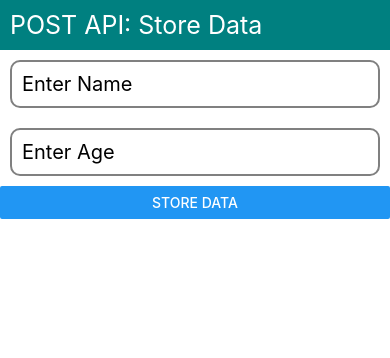
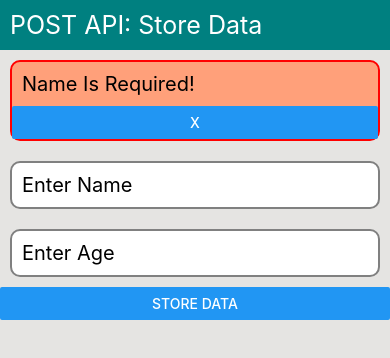
Before and after one commit to TahmeedMahbub/React-Native-Practise, a React Native app: screen / in a window 390 px wide. Both pictures are taken after a click on the button "STORE DATA". Shown: the top 358 px of the page. Built offline with nearby package versions, Linux system fonts and the light colour scheme; no server answers.

Commit message:
Form Validation and Alert Show

```diff
--- a/App.js
+++ b/App.js
@@ -1,5 +1,5 @@
 import React, { useEffect, useState } from 'react';
-import {View, Text, StyleSheet, StatusBar, Button, ScrollView, FlatList, TextInput} from 'react-native';
+import {View, Text, StyleSheet, StatusBar, Button, ScrollView, FlatList, TextInput, TouchableHighlight} from 'react-native';
 
 
 const Header=()=>{
@@ -7,7 +7,7 @@ const Header=()=>{
     <View>
       <StatusBar
         backgroundColor="teal"
-        barStyle="dark-content"
+        barStyle="light-content"
       />
       <Text style={style.header}>
         POST API: Store Data
@@ -15,6 +15,8 @@ const Header=()=>{
     </View>
     );
 }
+
+
 const App = () => {
 
   // const getApi= async()=>{
@@ -29,15 +31,18 @@ const App = () => {
   // }, [])
 
   const storeApi = async()=>{
+    if(!name) {
+      setAlert("danger");
+      setAlertMessage("Name Is Required!");
+      return false;
+    }
+    if(!age) {
+      setAlert("danger");
+      setAlertMessage("Age Is Required!");
+      return false;
+    }
 
     const postData ={name, age};
-
-    // IF KEY AND VARIABLE NAME IS SAME, KEY CAN BE SKIPPED
-    // const postData ={
-    //   name: name,
-    //   age: age
-    // }
-
 
     const url = "http://10.0.2.2:3000/users";
     var result = await fetch(url, {
@@ -51,6 +56,8 @@ const App = () => {
     if(result) {
       setAge("");
       setName("");
+      setAlert("success");
+      setAlertMessage("Data Stored Successfully!");
     }
 
   }
@@ -60,10 +67,43 @@ const App = () => {
 
   const [name, setName] = useState("");
   const [age, setAge] = useState("");
+  const [alert, setAlert] = useState("");
+  const [alertMessage, setAlertMessage] = useState("");
+
+
+  const closeAlert=()=>{
+    setAlert("");
+  }
 
   return (
     <View style={style.main}>
       <Header />
+
+      {
+        alert && alert == "danger"
+        ?
+          <View style={style.dangerAlert}>
+            <Text style={style.text}>
+              {alertMessage}
+            </Text>
+            <Button title="X" onPress={()=>closeAlert()} />
+          </View>
+        :
+          null
+      }
+
+      {
+        alert && alert == "success"
+        ?
+          <View style={style.successAlert}>
+            <Text style={style.text}>
+              {alertMessage}
+            </Text>
+            <Button title="X" onPress={()=>closeAlert()} />
+          </View>
+        :
+          null
+      }
 
       <TextInput
         style={style.textInput}
@@ -85,7 +125,8 @@ const App = () => {
 
 const style = StyleSheet.create({
   main: {
-    flex: 1
+    flex: 1,
+    backgroundColor: "#E5E4E2"
   },
   header: {
     fontSize:25,
@@ -117,9 +158,25 @@ const style = StyleSheet.create({
     margin: 10,
     padding: 10,
     fontSize: 20,
-    borderColor: "grey"
+    borderColor: "grey",
+    backgroundColor: "white"
   },
-
+  successAlert: {
+    fontSize: 20,
+    margin: 10,
+    borderColor: "green",
+    borderWidth: 2,
+    borderRadius: 10,
+    backgroundColor: "lightgreen",
+  },
+  dangerAlert: {
+    fontSize: 20,
+    margin: 10,
+    borderColor: "red",
+    borderWidth: 2,
+    borderRadius: 10,
+    backgroundColor: "#FFA07A",
+  },
   label: {
     fontWeight: "bold"
   },
```
